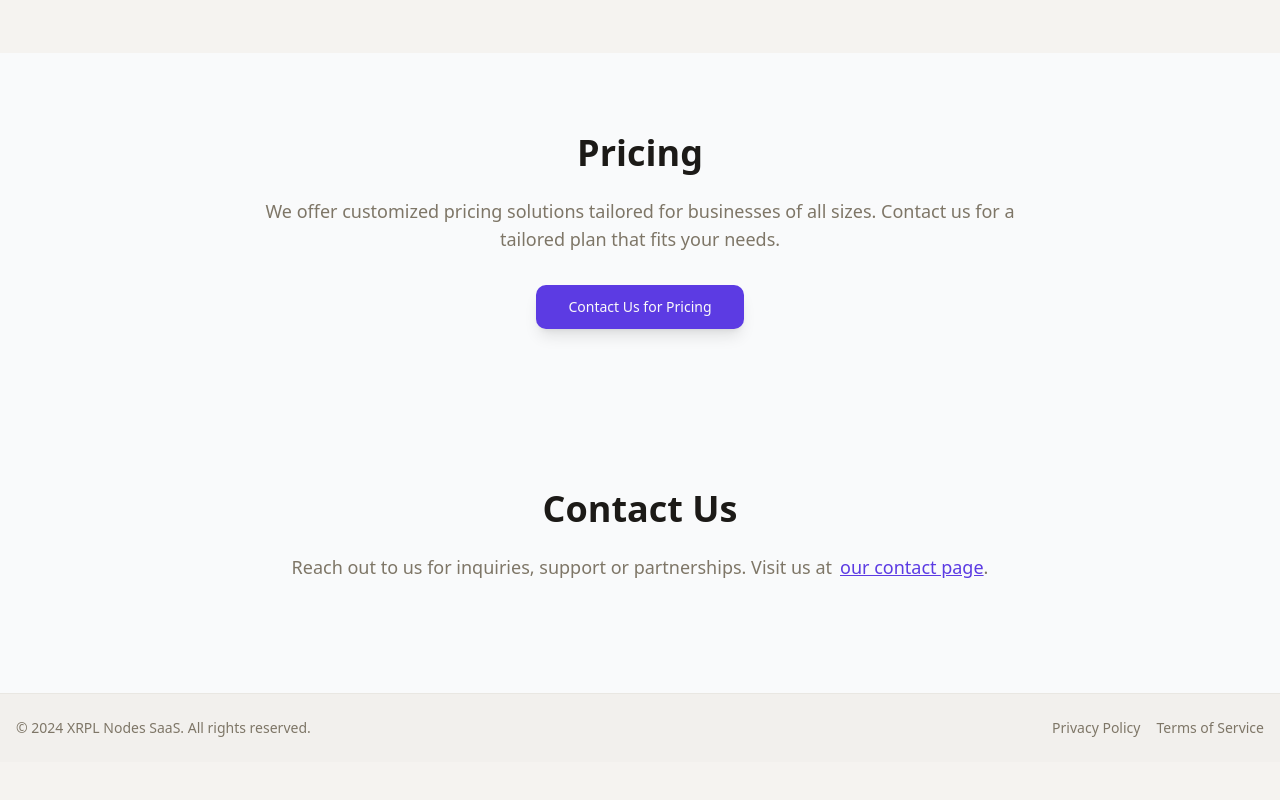
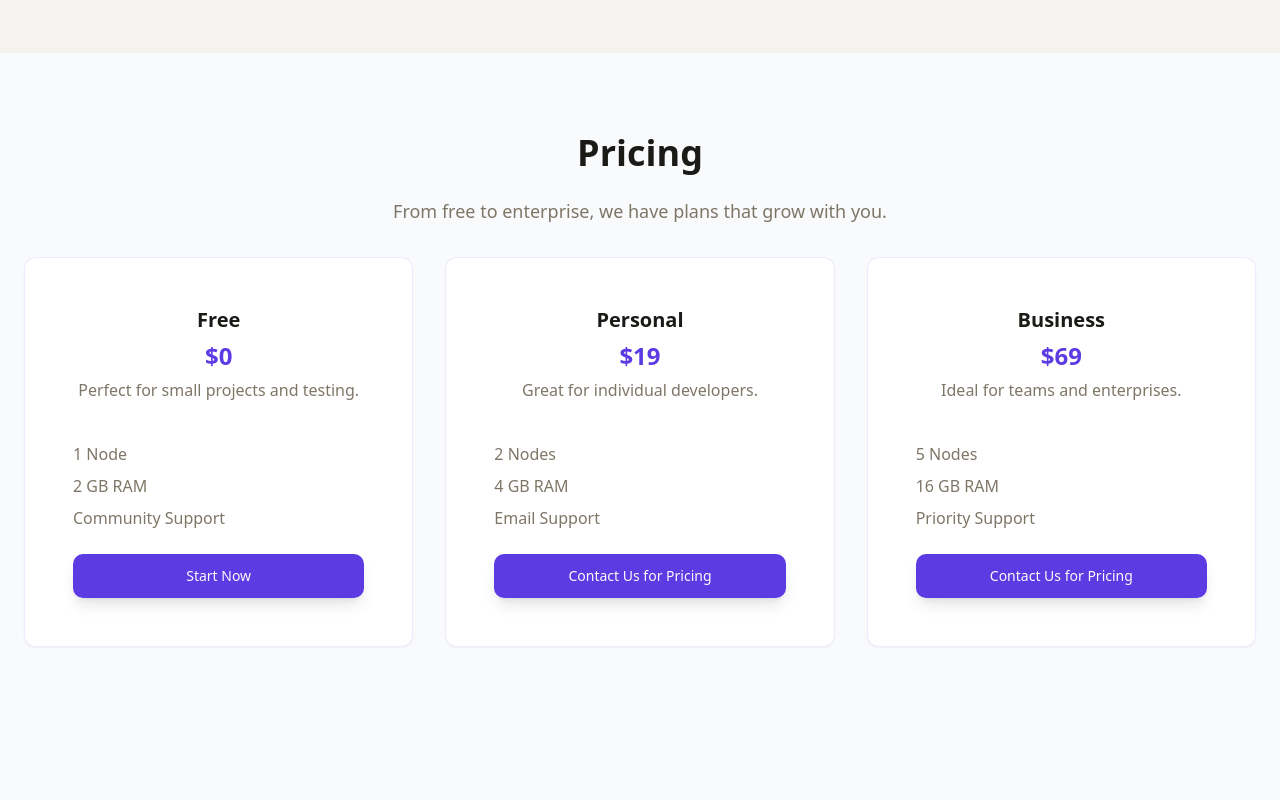
Before and after one commit to senderro/saasproject, a Next.js app: page / in a window 1280 px wide. Shown: the part 960-1760 px from the top of the page. Before the commit the page ends 1722 px from the top, so only its background shows below. Built offline with nearby package versions, Linux system fonts and the light colour scheme; no server answers.

Commit message:
melhorei um pouco a section pricing e dei uma cara nova, criei alguns cards para os planos

```diff
--- a/src/app/page.tsx
+++ b/src/app/page.tsx
@@ -5,7 +5,8 @@ import { Button } from "@/components/ui/button";
 
 interface Feature {
   title: string;
-  description: string;
+  description:
+    string;
   icon: string;
 }
 
@@ -111,18 +112,76 @@ export default function Home() {
 
         {/* Pricing Section */}
         <section id="pricing" className="relative py-16 md:py-20 bg-gray-50 dark:bg-background">
-          <div className="container mx-auto px-4 md:px-6 text-center">
-            <h2 className="text-3xl md:text-4xl font-extrabold mb-6">Pricing</h2>
-            <p className="text-base md:text-lg text-muted-foreground max-w-3xl mx-auto mb-8">
-              We offer customized pricing solutions tailored for businesses of all sizes. Contact us for a tailored plan that fits your needs.
+          <div className="container mx-auto px-4 md:px-6">
+            <h2 className="text-3xl md:text-4xl font-extrabold mb-6 text-center">Pricing</h2>
+            <p className="text-base md:text-lg text-muted-foreground max-w-3xl mx-auto mb-8 text-center">
+            From free to enterprise, we have plans that grow with you.
             </p>
+            <div className="grid grid-cols-1 md:grid-cols-3 gap-6 md:gap-8">
+              <Card className="border border-primary/10 bg-white dark:bg-background p-6 rounded-lg">
+                <CardHeader className="text-center">
+                  <h3 className="text-xl font-bold">Free</h3>
+                  <p className="text-primary text-2xl font-extrabold mt-2">$0</p>
+                  <p className="text-muted-foreground mt-2">Perfect for small projects and testing.</p>
+                </CardHeader>
+                <CardContent className="mt-4">
+                  <ul className="space-y-2 text-muted-foreground">
+                    <li>1 Node</li>
+                    <li>2 GB RAM</li>
+                    <li>Community Support</li>
+                  </ul>
                   <Button
                     asChild
                     size="lg"
-              className="shadow-lg transition-all duration-200 hover:shadow-xl hover:scale-105"
+                    className="mt-6 shadow-lg transition-all duration-200 hover:shadow-xl hover:scale-105 w-full"
+                  >
+                    <Link href="/node">Start Now</Link>
+                  </Button>
+                </CardContent>
+              </Card>
+              <Card className="border border-primary/10 bg-white dark:bg-background p-6 rounded-lg">
+                <CardHeader className="text-center">
+                  <h3 className="text-xl font-bold">Personal</h3>
+                  <p className="text-primary text-2xl font-extrabold mt-2">$19</p>
+                  <p className="text-muted-foreground mt-2">Great for individual developers.</p>
+                </CardHeader>
+                <CardContent className="mt-4">
+                  <ul className="space-y-2 text-muted-foreground">
+                    <li>2 Nodes</li>
+                    <li>4 GB RAM</li>
+                    <li>Email Support</li>
+                  </ul>
+                  <Button
+                    asChild
+                    size="lg"
+                    className="mt-6 shadow-lg transition-all duration-200 hover:shadow-xl hover:scale-105 w-full"
                   >
                     <Link href="#contact">Contact Us for Pricing</Link>
                   </Button>
+                </CardContent>
+              </Card>
+              <Card className="border border-primary/10 bg-white dark:bg-background p-6 rounded-lg">
+                <CardHeader className="text-center">
+                  <h3 className="text-xl font-bold">Business</h3>
+                  <p className="text-primary text-2xl font-extrabold mt-2">$69</p>
+                  <p className="text-muted-foreground mt-2">Ideal for teams and enterprises.</p>
+                </CardHeader>
+                <CardContent className="mt-4">
+                  <ul className="space-y-2 text-muted-foreground">
+                    <li>5 Nodes</li>
+                    <li>16 GB RAM</li>
+                    <li>Priority Support</li>
+                  </ul>
+                  <Button
+                    asChild
+                    size="lg"
+                    className="mt-6 shadow-lg transition-all duration-200 hover:shadow-xl hover:scale-105 w-full"
+                  >
+                    <Link href="#contact">Contact Us for Pricing</Link>
+                  </Button>
+                </CardContent>
+              </Card>
+            </div>
           </div>
         </section>
 
@@ -131,7 +190,7 @@ export default function Home() {
           <div className="container mx-auto px-4 md:px-6 text-center">
             <h2 className="text-3xl md:text-4xl font-extrabold mb-6">Contact Us</h2>
             <p className="text-base md:text-lg text-muted-foreground max-w-3xl mx-auto mb-8">
-              Reach out to us for inquiries, support or partnerships. Visit us at
+              Reach out to us for inquiries, support, or partnerships. Visit us at
               <a
                 href="https://new.polichain.xyz/en/"
                 className="text-primary underline ml-2"
```
Lines whose indentation alone changed are shown as unchanged.
